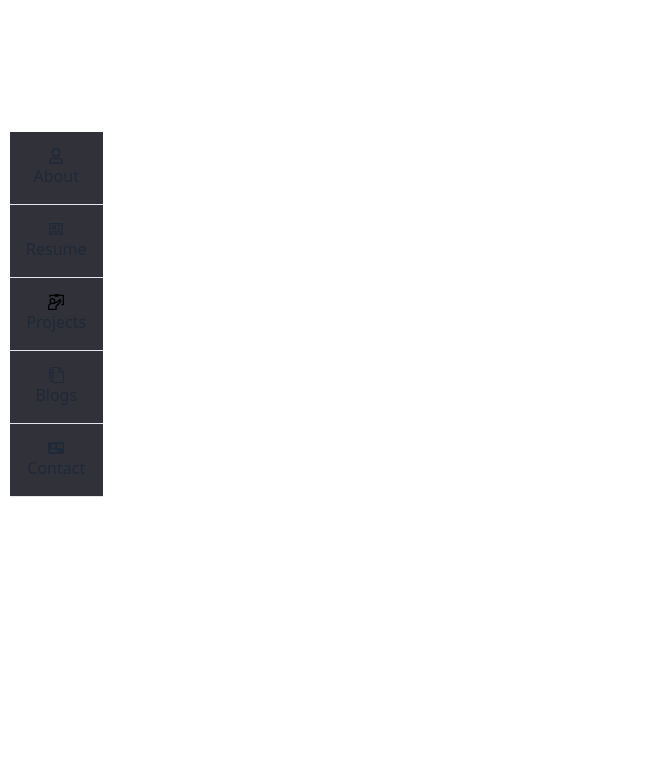
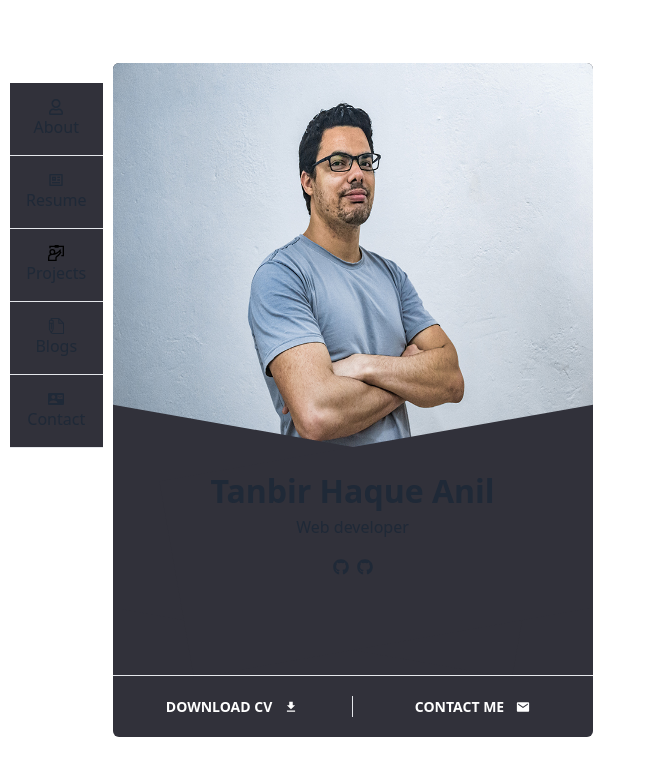
Before and after one commit to tanbirhaque/Portfolio, a React (Vite) app: page / in a window 1280 px wide. Shown: the top 776 px of the page, without its empty margins (0-646 px from the left). Built offline with nearby package versions, Linux system fonts and the light colour scheme.

Commit message:
basic banner complete

```diff
--- a/src/Layout/Home/Home.jsx
+++ b/src/Layout/Home/Home.jsx
@@ -1,10 +1,12 @@
+import Banner from "./Shared/Banner/Banner";
 import Navbar from "./Shared/Navbar/Navbar";
 
 
 const Home = () => {
     return (
-        <div className="w-[1260px] h-[577px] bg-white mx-auto">
+        <div className="w-[1260px] bg-white mx-auto flex">
             <Navbar></Navbar>
+            <Banner></Banner>
         </div>
     );
 };
--- /dev/null
+++ b/src/Layout/Home/Shared/Banner/Banner.jsx
@@ -0,0 +1,43 @@
+import bannerIMG from '../../../../assets/Images/man5_big.jpeg'
+import { MdDownload } from "react-icons/md";
+import { IoMdMail } from "react-icons/io";
+import { FaGithub } from "react-icons/fa";
+const Banner = () => {
+    return (
+        <div>
+            <div className="bannerContainer bg-[#31313a] max-w-[480px] overflow-hidden rounded-md relative">
+                <div className="pictureDiv min-h-[384px]">
+                    <img src={bannerIMG} className="min-h-[384px]" alt="" />
+                </div>
+                <div className="text-div text-center mb-[100px] mt-[20px] relative">
+                    <div className='z-10 relative'>
+                        <h1 className='text-[32px] font-bold'>Tanbir Haque Anil</h1>
+                        <h3>Web developer</h3>
+                        <ul className='flex justify-center gap-2 mt-[20px]'>
+                            <li><FaGithub /></li>
+                            <li><FaGithub /></li>
+                        </ul>
+                    </div>
+                    <div className='rightdiv h-[200px] w-full absolute bg-[#31313a] top-[-29px] left-[-60px] rotate-[10deg] z-0]'></div>
+                    <div className='leftdiv h-[200px] w-full absolute bg-[#31313a] top-[-29px] right-[-60px] -rotate-[10deg] z-0'></div>
+                </div>
+                <div className="btnDiv uppercase font-bold text-white text-[14px] grid grid-cols-2 justify-center border-t-[1px] relative">
+                    <div className='py-[20px]'>
+                        <h3 className='flex gap-3 items-center justify-center border-r-[1px]'>
+                            download CV
+                            <MdDownload />
+                        </h3>
+                    </div>
+                    <div className='py-[20px]'>
+                        <h3 className='flex gap-3 items-center justify-center'>
+                            Contact me
+                            <IoMdMail />
+                        </h3>
+                    </div>
+                </div>
+            </div>
+        </div>
+    );
+};
+
+export default Banner;
--- a/src/Layout/Home/Shared/Navbar/Navbar.jsx
+++ b/src/Layout/Home/Shared/Navbar/Navbar.jsx
@@ -6,7 +6,7 @@ import { MdContactMail } from "react-icons/md";
 const Navbar = () => {
     return (
         <div>
-            <div className="navContainer mt-[20px]">
+            <div className="navContainer mt-[20px] mr-[10px]">
                 <ul className="bg-[#31313a] inline-block">
                     <li className="flex flex-col items-center p-4 border-b-[1px]">
                         <FaRegUser />
```
Also changed, not shown: src/assets/Images/man5_big.jpeg (added).
